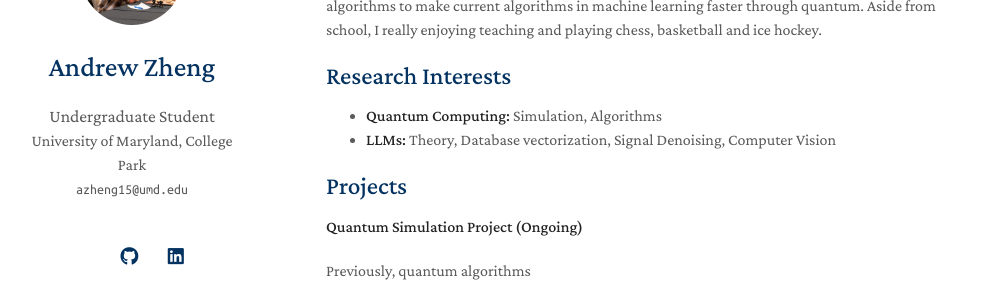
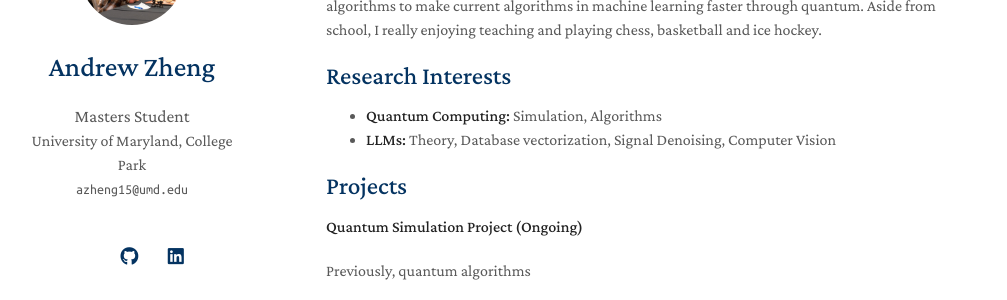
Before and after one commit to JAndrewZheng/jandrewzheng.github.io, a Jekyll site: the page built from index.md, in a window 1280 px wide. Shown: the part 163-463 px from the top of the page, without its empty margins (144-1151 px from the left). Built offline with Jekyll 4.4.1, drawn with Linux system fonts in a browser that asks for light colours; nearby versions of some CDN libraries; a style sheet for code colours, icons or effects is not loaded; our own code applies the rules of GitHub Pages for plain Markdown files.

Commit message:
Adding resume

```diff
--- a/_config.yml
+++ b/_config.yml
@@ -1,6 +1,6 @@
 # Basic Information
 title: Andrew Zheng
-position: Undergraduate Student
+position: Masters Student
 affiliation: University of Maryland, College Park
 email: azheng15@umd.edu
 
@@ -13,7 +13,7 @@ canonical: https://minimal-light-theme.yliu.me/
 # Links
 # If you don't need one of them, you may delete the corresponding line.
 
-cv_link: assets/files/Andrew_Zheng_Intern_CV_2024.pdf
+cv_link: assets/files/Andrew_Zheng_CV_2025.pdf
 github_link: https://github.com/JAndrewZheng
 linkedin: https://www.linkedin.com/in/andrew-zheng-82329b1b6/
 
```
Also changed, not shown: 2 other files.
